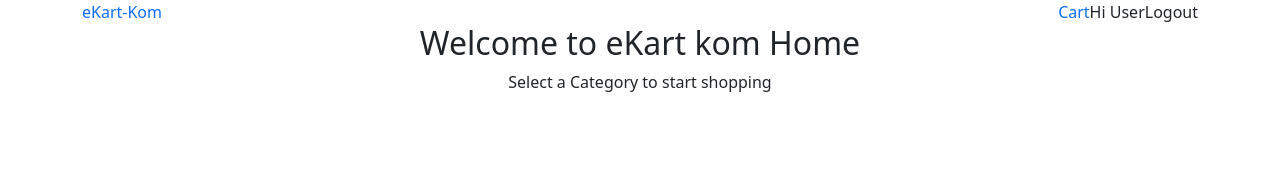
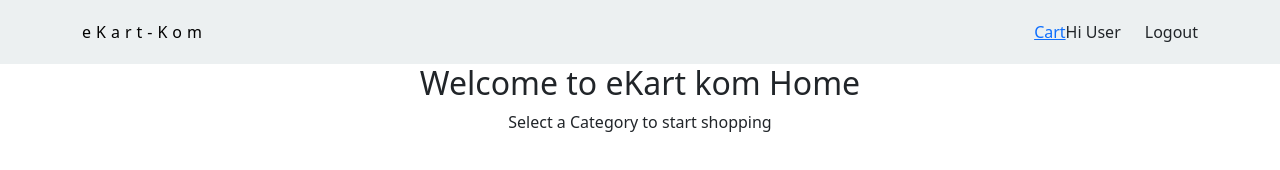
Before and after one commit to noobmaster69jr/AlgoCamp-basic-projects, a plain HTML site: page Ecommerce-app/index.html in a window 1280 px wide. Drawn offline with nearby package versions, Linux system fonts and the light colour scheme.

Commit message:
added css to common header

```diff
--- a/Ecommerce-app/CSS/common.css
+++ b/Ecommerce-app/CSS/common.css
@@ -0,0 +1,30 @@
+:root{
+    --blue-gray: #ecf0f1;
+}
+
+html {
+    box-sizing: border-box;
+}
+
+*, *::before, *::after {
+    box-sizing : inherit;
+}
+
+#header {
+    background-color: var(--blue-gray);
+    padding: 1.25rem;
+}
+
+#header .header-wrapper .logo a {
+    color: black;
+    letter-spacing: 5px;
+}
+
+#header .header-wrapper .user-actions .logout-btn {
+    cursor : pointer;
+    margin-left: 1.5rem;
+}
+
+#header .header-wrapper .user-actions a:hover {
+    text-decoration-line: underline;
+}
--- a/Ecommerce-app/index.html
+++ b/Ecommerce-app/index.html
@@ -22,7 +22,7 @@
                             <a href="index.html" class="text-decoration-none">eKart-Kom</a>
                         </div>
                         <div class="user-actions d-flex flex-row">
-                            <a href="cart.html" class="text-decoration-none">Cart</a>
+                            <a href="cart.html">Cart</a>
                             <div class="user-intro" id="userIntro">Hi User</div>
                             <div class="logout-btn" id="logoutBtn">Logout</div>
                         </div>
```
